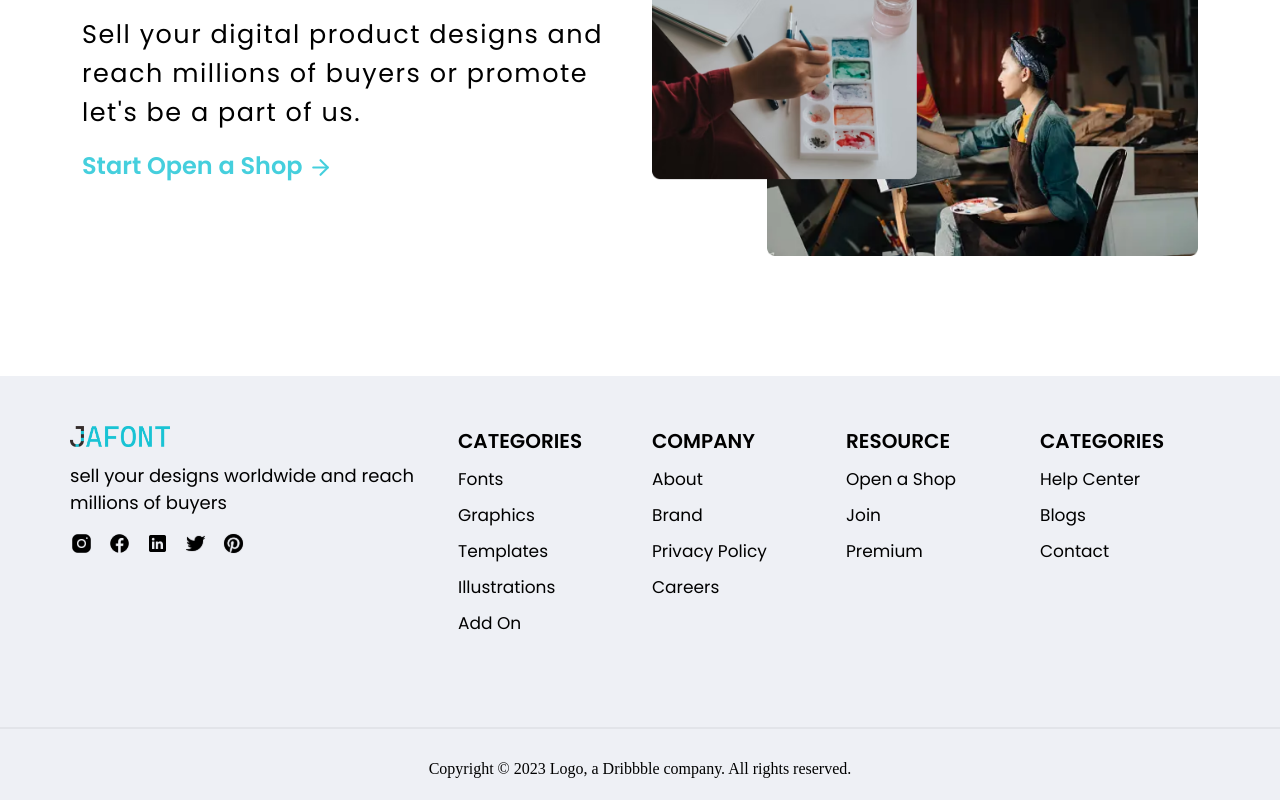
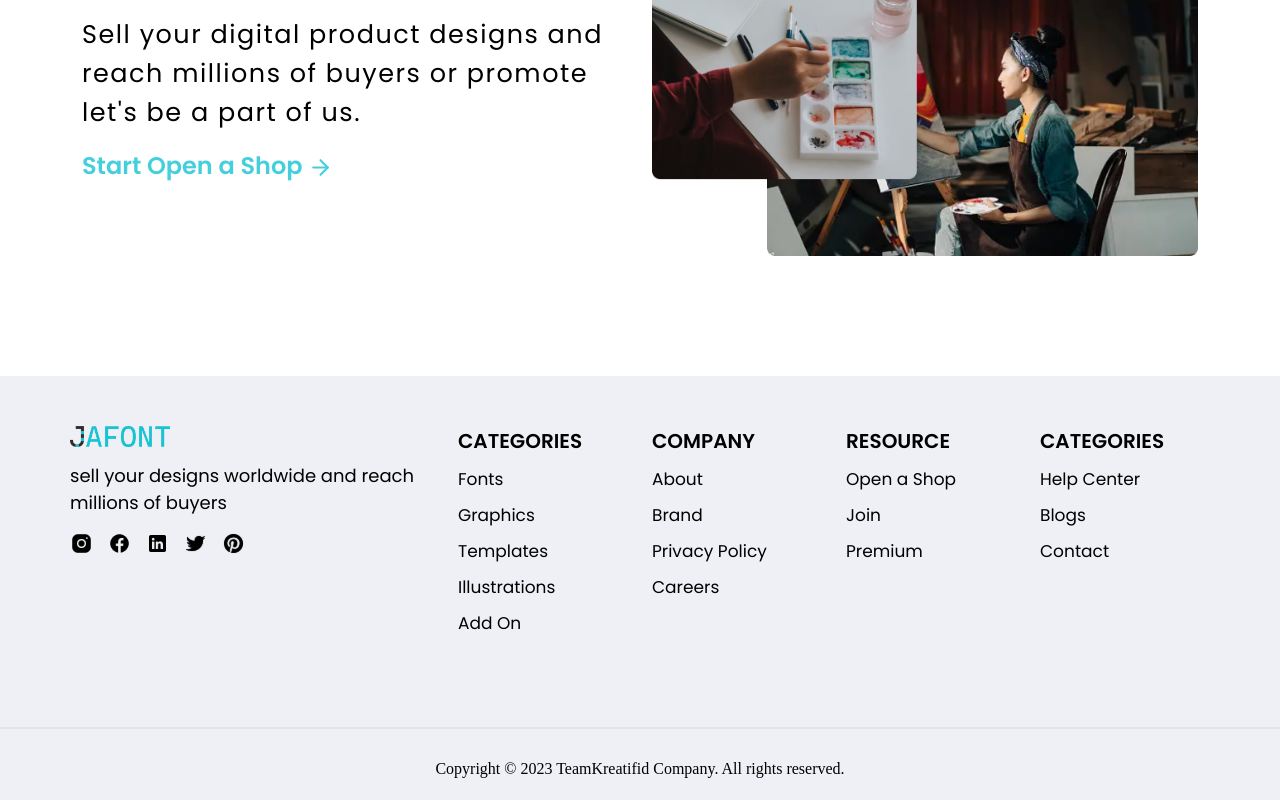
Before and after one commit to Chndrafajar/jafont, a React (Vite) app: page / in a window 1280 px wide. Shown: the part 2574-3374 px from the top of the page. Built offline with nearby package versions, Linux system fonts and the light colour scheme; the HTML template or start-up script is replaced by a standard one.

Commit message:
Update Footer.jsx

```diff
--- a/src/components/Footer.jsx
+++ b/src/components/Footer.jsx
@@ -55,7 +55,7 @@ const Footer = () => {
       </div>
       <hr />
       <div className="copyright">
-        <h3>Copyright © 2023 Logo, a Dribbble company. All rights reserved.</h3>
+        <h3>Copyright © 2023 TeamKreatifid Company. All rights reserved.</h3>
       </div>
     </div>
   );
```
